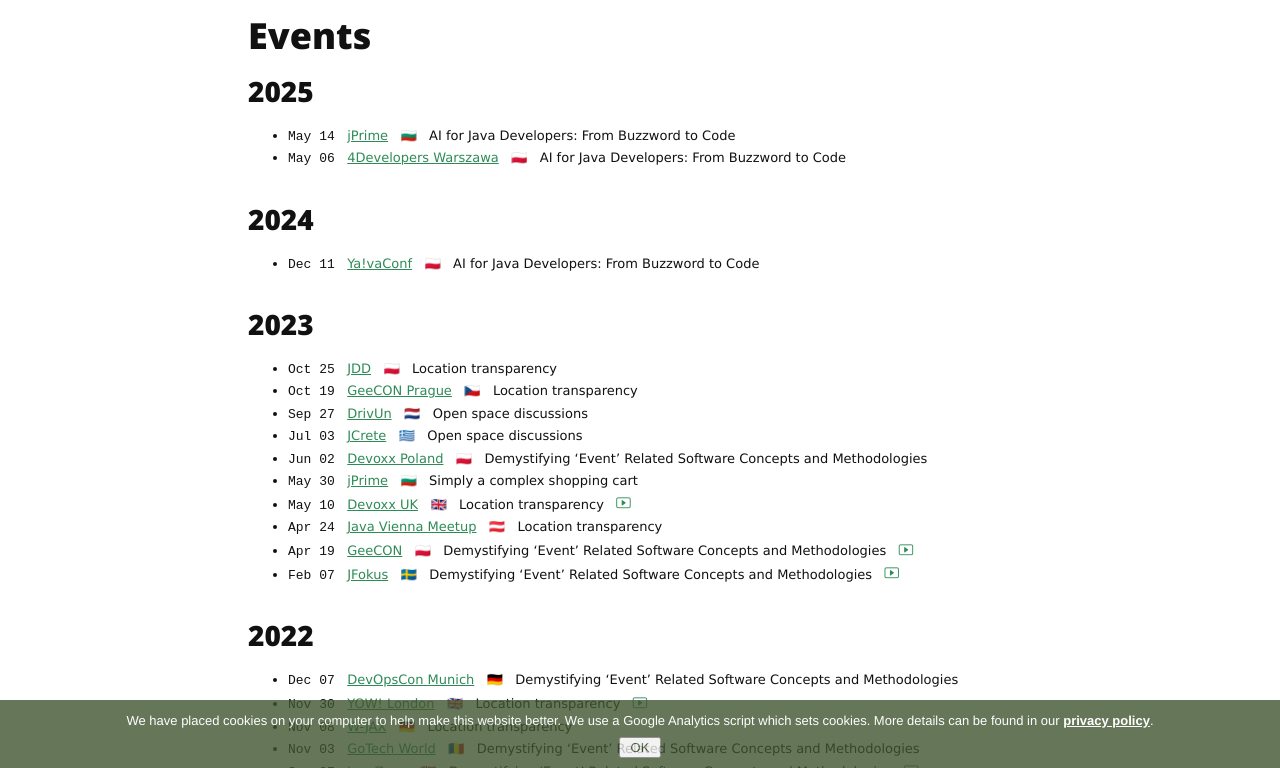
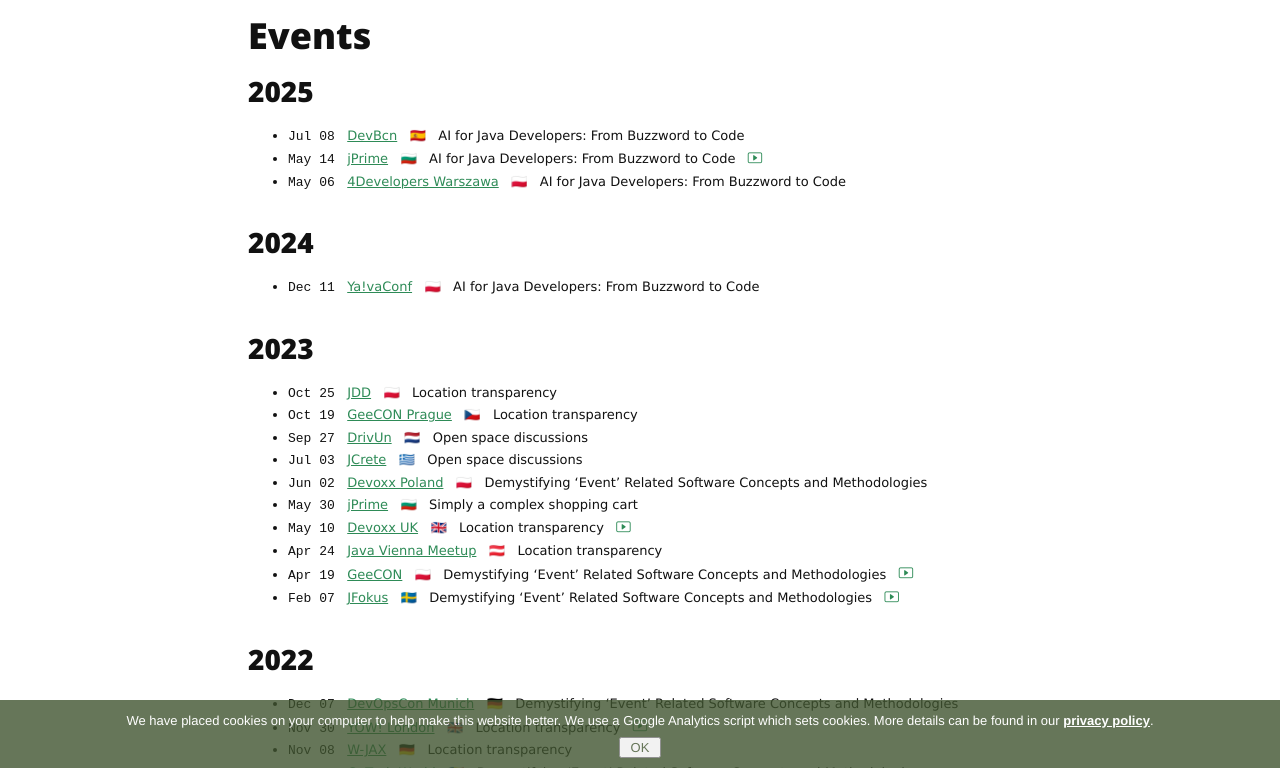
Before and after one commit to azzazzel/azzazzel.github.io, a Jekyll site: the page built from talks.md, in a window 1280 px wide and 900 px high, scrolled down 975 px, cut to the strip 132-900 px from the top of the window. Built offline with Jekyll 4.4.1, drawn with Linux system fonts in a browser that asks for light colours; nearby versions of some CDN libraries.

Commit message:
updated `talks`

```diff
--- a/talks.md
+++ b/talks.md
@@ -97,8 +97,11 @@
 
 ### 2025
 
+- `Jul 08` &nbsp; [DevBcn](https://www.devbcn.com/)
+&nbsp; 🇪🇸 &nbsp; AI for Java Developers: From Buzzword to Code
 - `May 14` &nbsp; [jPrime](http://jprime.io/)
 &nbsp; 🇧🇬 &nbsp; AI for Java Developers: From Buzzword to Code
+&nbsp; [<i class="bi bi-play-btn" style="font-size:0.9rem"></i>](https://youtu.be/jYEN81EDm7E?si=OVwhbTxpL3ybTdH0)
 - `May 06` &nbsp; [4Developers Warszawa](https://4developers.org.pl/)
 &nbsp; 🇵🇱 &nbsp; AI for Java Developers: From Buzzword to Code
 
```
